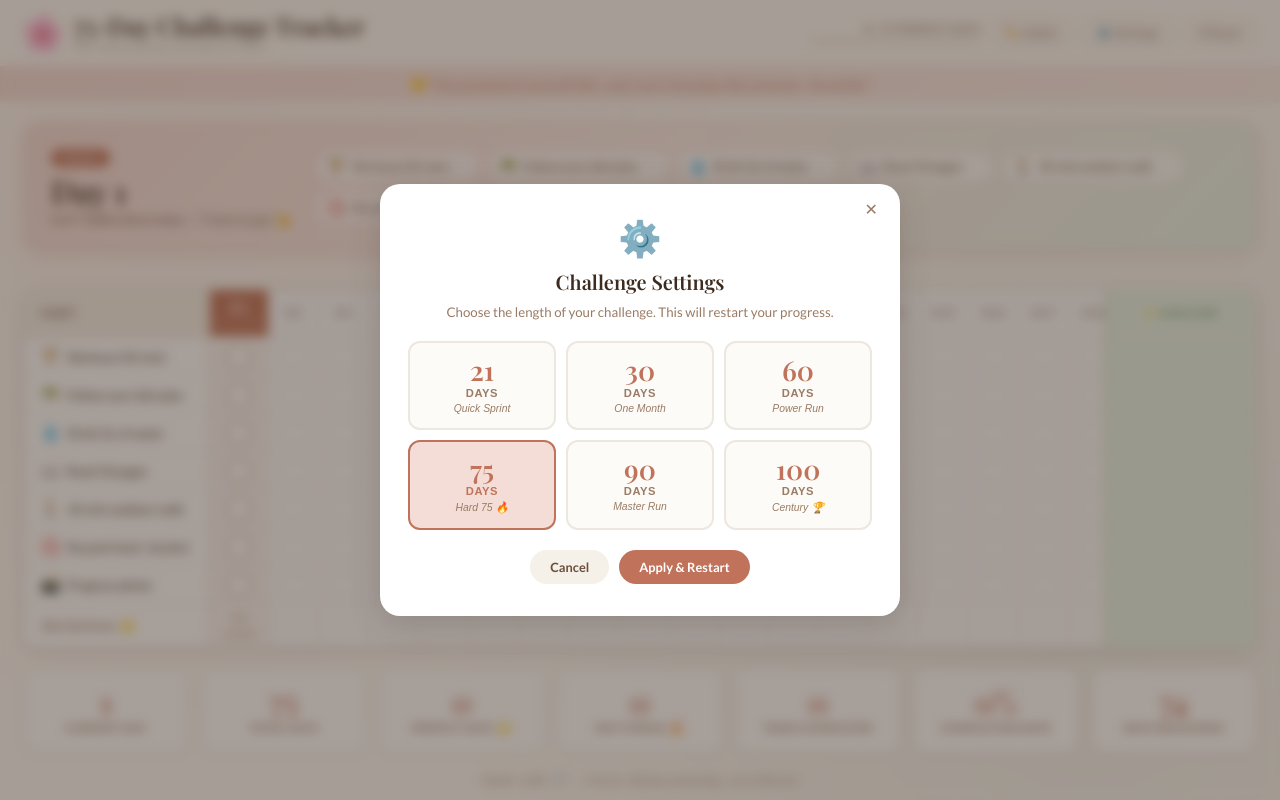
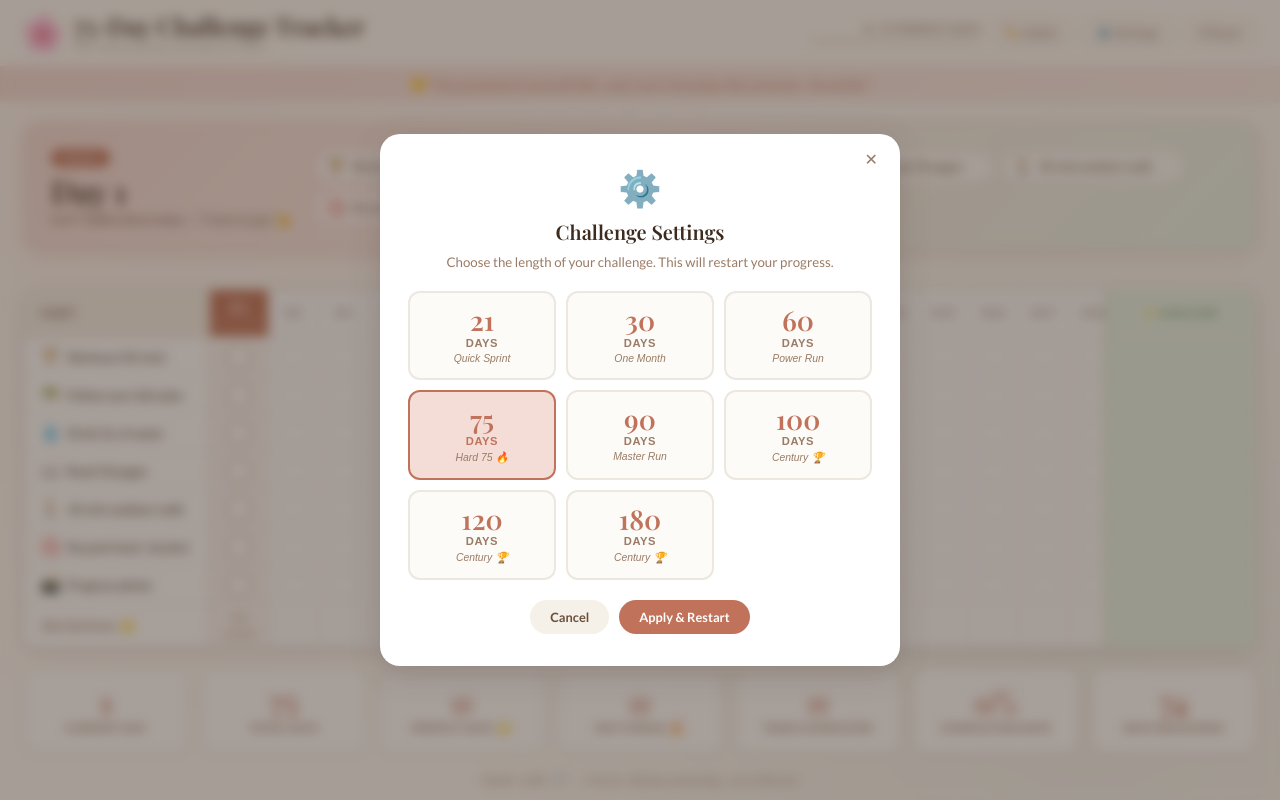
Before and after one commit to UpadhyeRevati04/StreakUp, a plain HTML site: page index.html in a window 1280 px wide. Both pictures are taken after a click on the button "⚙️ Settings". Drawn offline with nearby package versions, Linux system fonts and the light colour scheme; a web font is replaced by a local one.

Commit message:
StreakUp initial commit

```diff
--- a/index.html
+++ b/index.html
@@ -116,6 +116,13 @@
           <span class="dur-num">100</span><span class="dur-label">Days</span>
           <span class="dur-tag">Century 🏆</span>
         </button>
+        <button class="dur-btn" data-days="120">
+          <span class="dur-num">120</span><span class="dur-label">Days</span>
+          <span class="dur-tag">Century 🏆</span>
+        </button><button class="dur-btn" data-days="180">
+          <span class="dur-num">180</span><span class="dur-label">Days</span>
+          <span class="dur-tag">Century 🏆</span>
+        </button>
       </div>
 
       <p class="settings-warning" id="settings-warning" style="display:none;">
```
